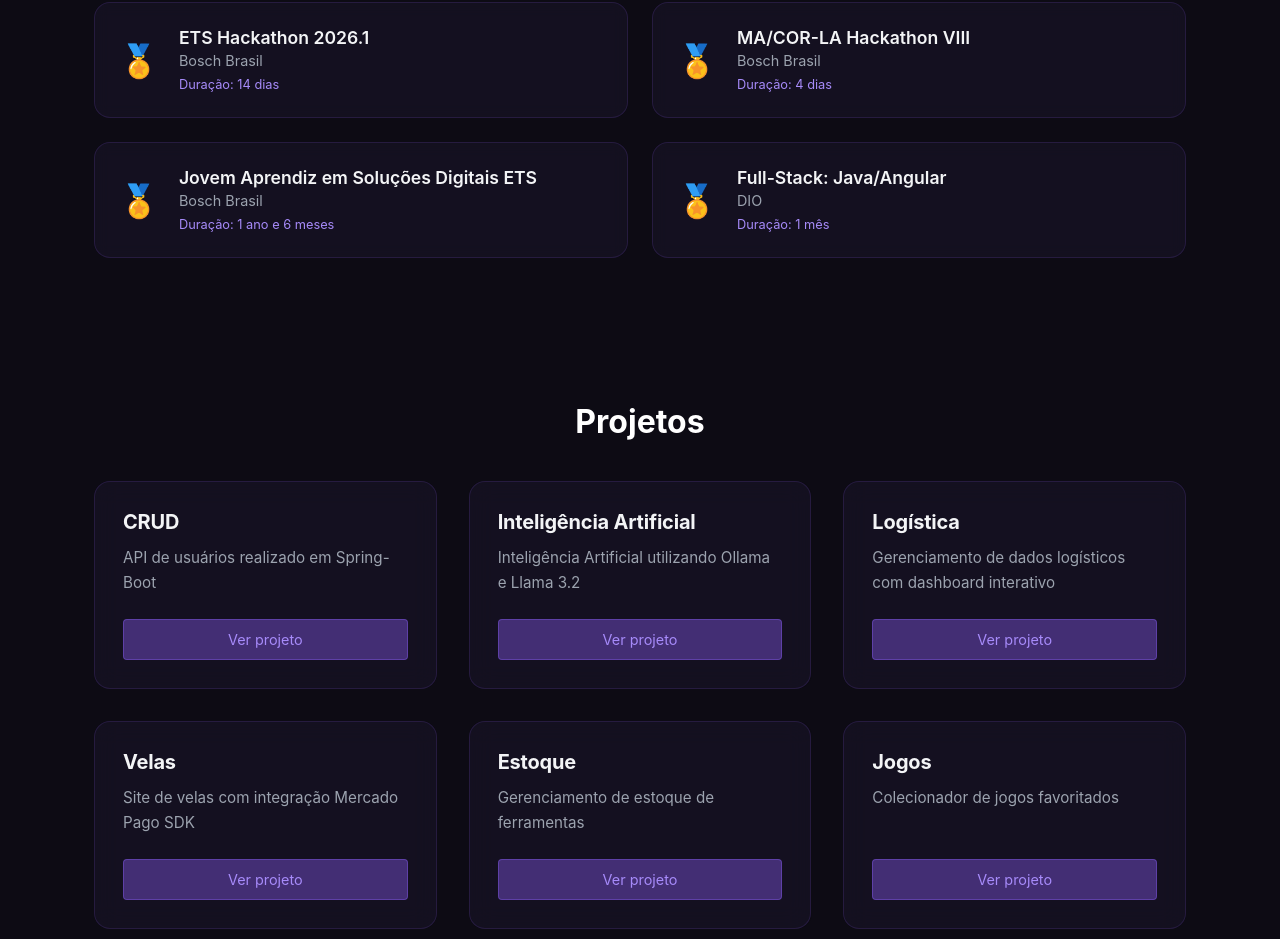
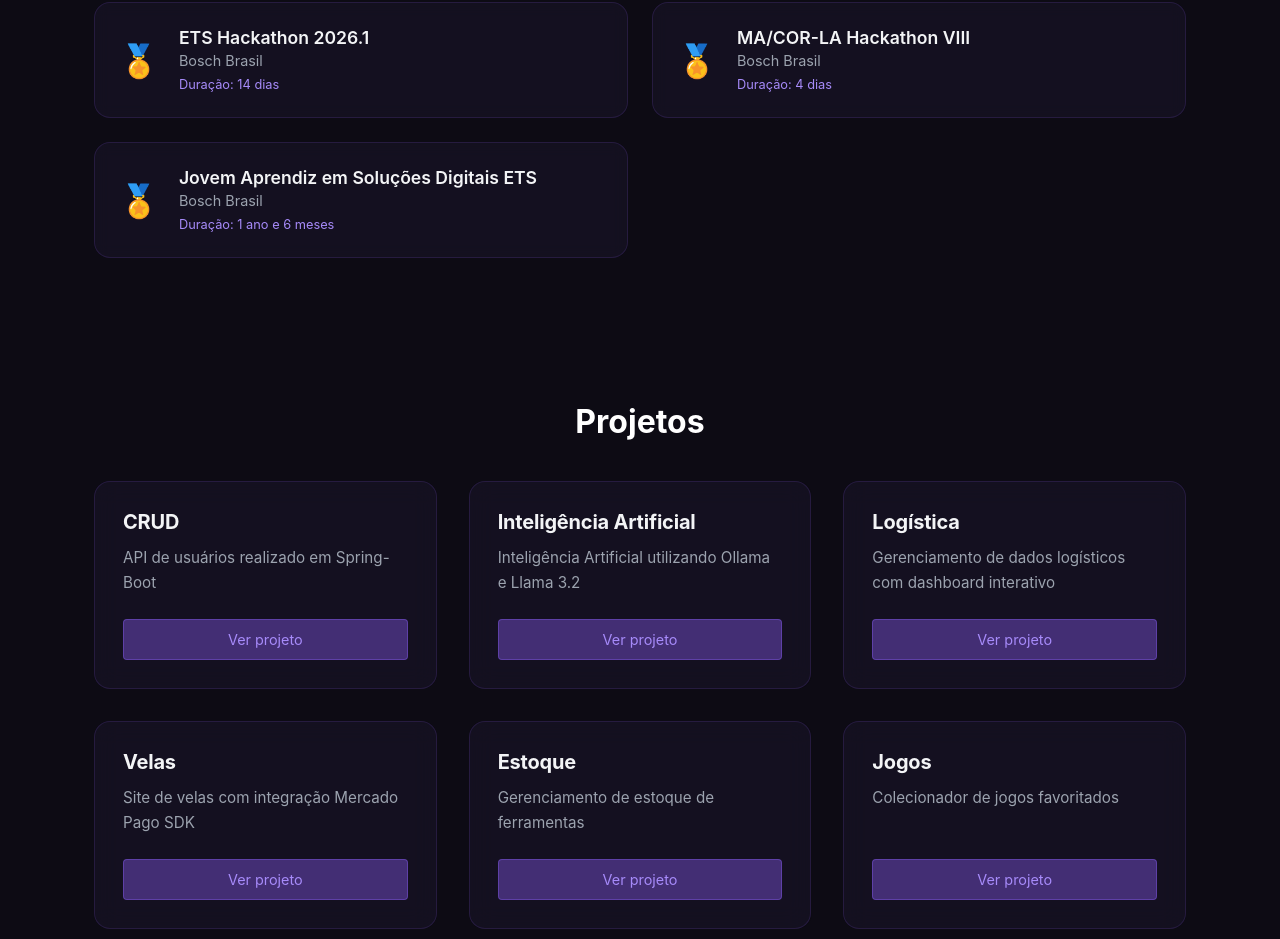
Before and after one commit to kauanvinicius9/Portfolio-Web, a React (Vite) app in the folder frontend/: page / in a window 1280 px wide. Shown: the part 1172-2111 px from the top of the page. Built offline with nearby package versions, Linux system fonts and the light colour scheme.

Commit message:
certificates.ts

```diff
--- a/frontend/src/data/certificates.ts
+++ b/frontend/src/data/certificates.ts
@@ -43,10 +43,4 @@ export const certificates: Certificates[] = [
     institution: "Bosch Brasil",
     duration: "1 ano e 6 meses",
   },
-  {
-    id: "08",
-    course: "Full-Stack: Java/Angular",
-    institution: "DIO",
-    duration: "1 mês",
-  },
 ];
```
